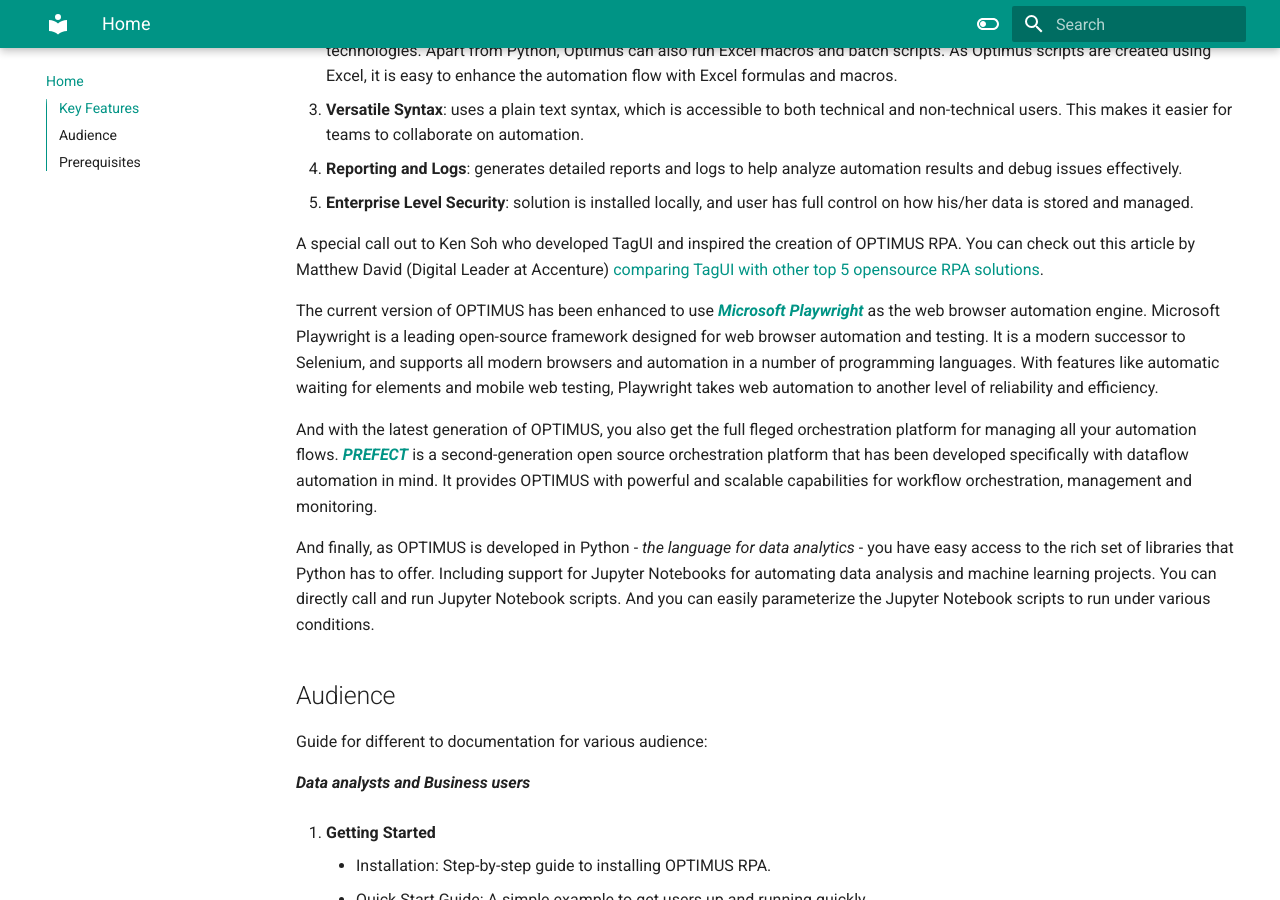
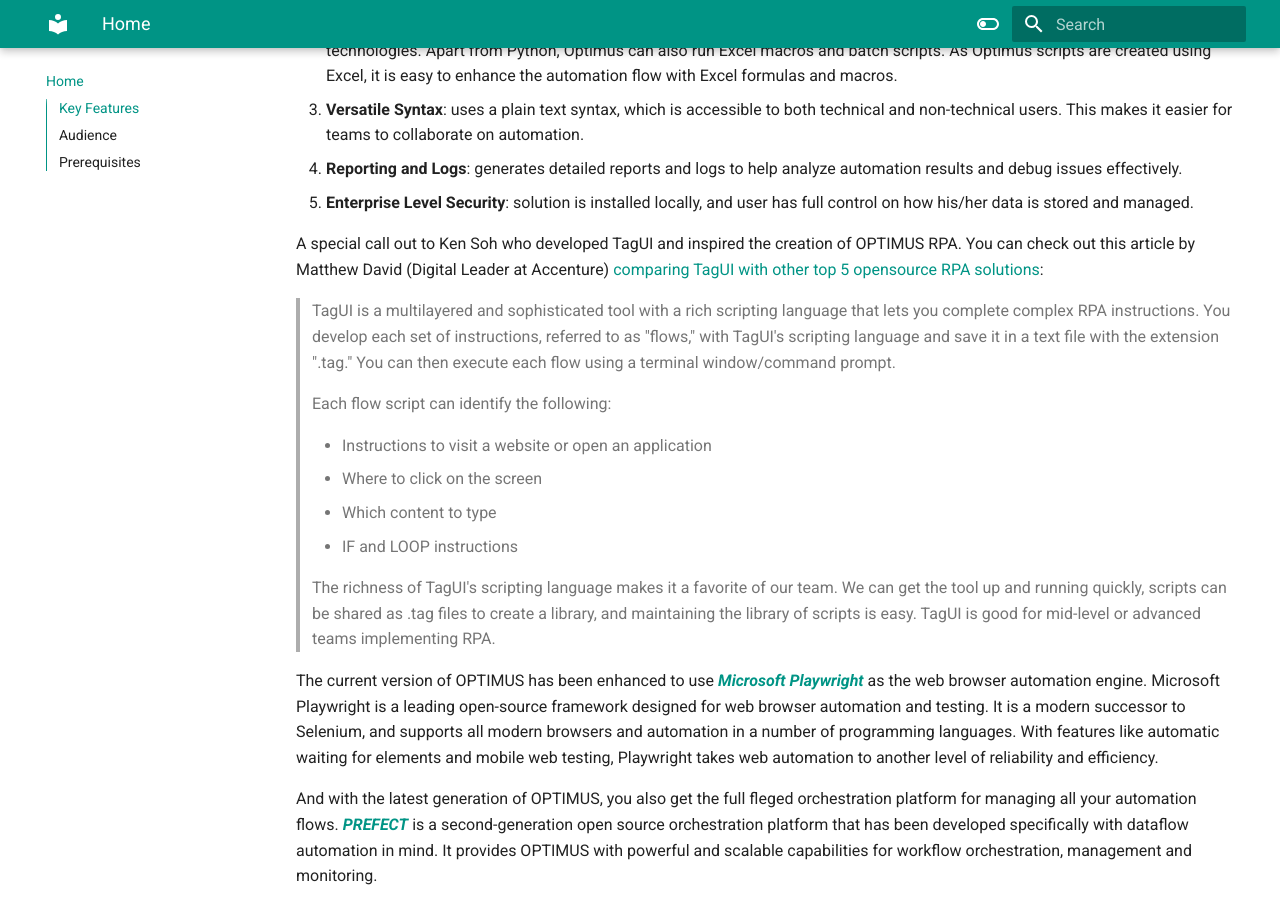
Before and after one commit to ray-oh/Optimus-Documentation, an MkDocs documentation site: the page built from docs/index.md, in a window 1280 px wide and 900 px high, scrolled down 873 px. Built offline with MkDocs 1.6.1 and Material for MkDocs 9.7.7, drawn with Linux system fonts in a browser that asks for light colours.

Commit message:
article by matthew david

```diff
--- a/docs/index.md
+++ b/docs/index.md
@@ -25,7 +25,18 @@ OPTIMUS RPA borrows many concepts from leading open-source RPA solutions like **
 4. **Reporting and Logs**: generates detailed reports and logs to help analyze automation results and debug issues effectively.
 5. **Enterprise Level Security**:  solution is installed locally, and user has full control on how his/her data is stored and managed.
 
-A special call out to Ken Soh who developed TagUI and inspired the creation of OPTIMUS RPA. You can check out this article by Matthew David (Digital Leader at Accenture) [comparing TagUI with other top 5 opensource RPA solutions](https://techbeacon.com/enterprise-it/top-5-open-source-rpa-frameworks-how-choose).
+A special call out to Ken Soh who developed TagUI and inspired the creation of OPTIMUS RPA. You can check out this article by Matthew David (Digital Leader at Accenture) [comparing TagUI with other top 5 opensource RPA solutions](top5rpa.md):
+
+> TagUI is a multilayered and sophisticated tool with a rich scripting language that lets you complete complex RPA instructions. You develop each set of instructions, referred to as "flows," with TagUI's scripting language and save it in a text file with the extension ".tag." You can then execute each flow using a terminal window/command prompt.
+>
+> Each flow script can identify the following:
+>
+> - Instructions to visit a website or open an application
+> - Where to click on the screen
+> - Which content to type
+> - IF and LOOP instructions
+>
+> The richness of TagUI's scripting language makes it a favorite of our team. We can get the tool up and running quickly, scripts can be shared as .tag files to create a library, and maintaining the library of scripts is easy. TagUI is good for mid-level or advanced teams implementing RPA.
 
 The current version of OPTIMUS has been enhanced to use ***[Microsoft Playwright](https://playwright.dev/)*** as the web browser automation engine. Microsoft Playwright is a leading open-source framework designed for web browser automation and testing.  It is a modern successor to Selenium, and supports all modern browsers and automation in a number of programming languages.  With features like automatic waiting for elements and mobile web testing, Playwright takes web automation to another level of reliability and efficiency.
 
```
Also changed, not shown: docs/top5rpa.md (added, +105 -0 lines).
